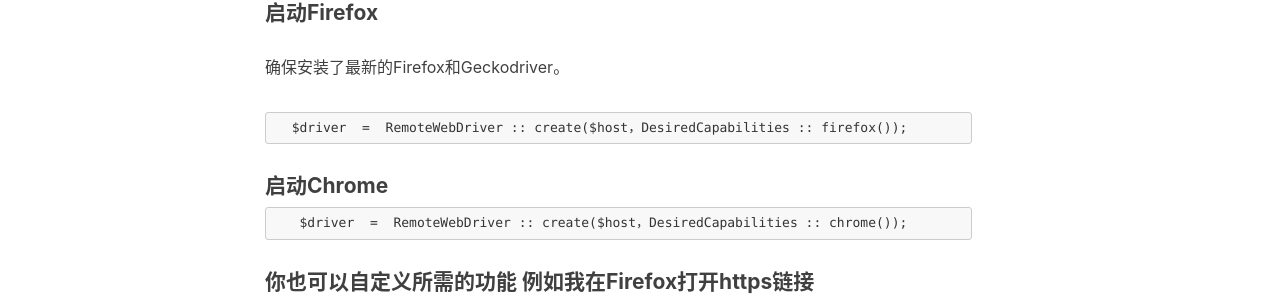
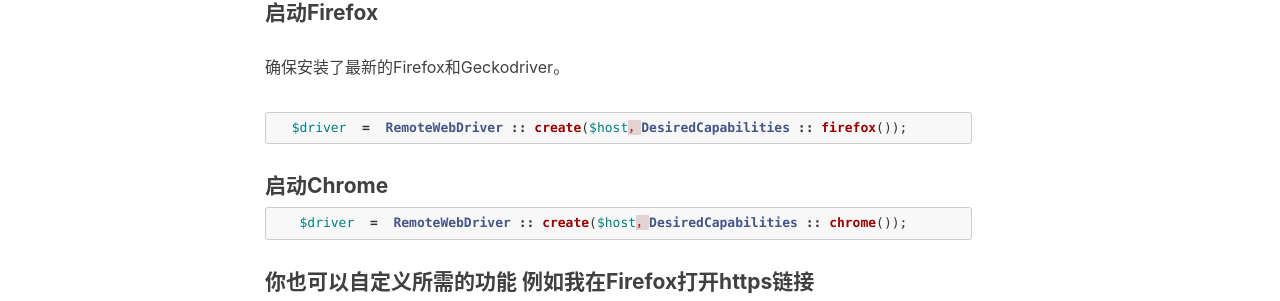
Before and after one commit to feimoc/feimoc.github.io, a Jekyll site: the page built from _posts/2017-11-16-php webdriver.md, in a window 1280 px wide. Shown: the part 1278-1579 px from the top of the page. Built offline with Jekyll 4.4.1, drawn with Linux system fonts in a browser that asks for light colours; nearby versions of some CDN libraries; comment, search, counter and statistics services are not loaded.

Commit message:
Upodate article

````diff
--- a/_posts/2017-11-16-php webdriver.md
+++ b/_posts/2017-11-16-php webdriver.md
@@ -32,11 +32,11 @@
  ```
 #### 启动Firefox
   确保安装了最新的Firefox和Geckodriver。
-  ```$xslt
+  ```php
   $driver  =  RemoteWebDriver :: create($host，DesiredCapabilities :: firefox());
   ```
 #### 启动Chrome
-   ```$xslt
+   ```php
    $driver  =  RemoteWebDriver :: create($host，DesiredCapabilities :: chrome());
    ```
 #### 你也可以自定义所需的功能 例如我在Firefox打开https链接
````
